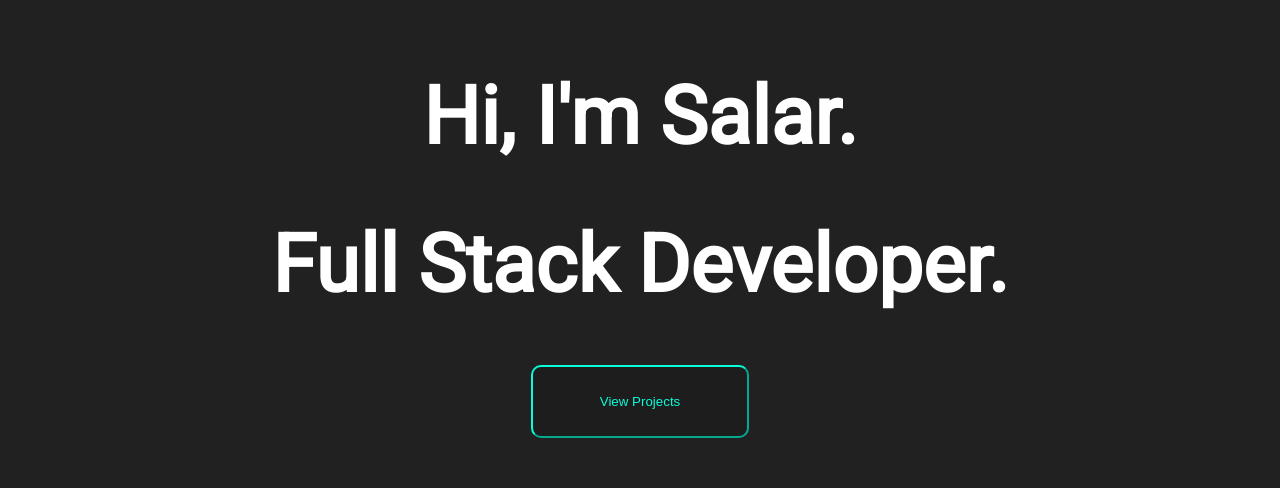
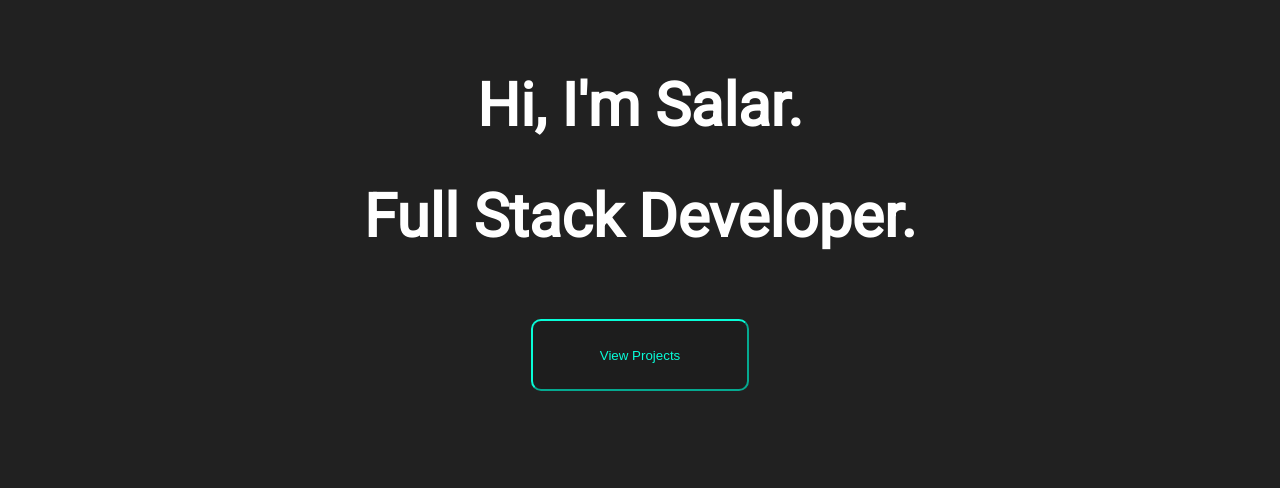
Before and after one commit to marcusalint/Personal-Portfolio, a React (Create React App) app in the folder personal-portfolio/: page /home in a window 1280 px wide. Shown: the part 170-658 px from the top of the page. Built offline with nearby package versions, Linux system fonts and the light colour scheme.

Commit message:
centering

```diff
--- a/personal-portfolio/src/components/Home.scss
+++ b/personal-portfolio/src/components/Home.scss
@@ -1,17 +1,11 @@
 // scss variable(s)
 @mixin home--button {
+  margin-top: 2em;
   border-color: #08FDD8;
   padding: 2em 5em;
   border-radius: 10px;
   color: #08FDD8;
   background-color: #1D1D1D;
-}
-
-
-h1 {
-  color: white;
-  font-size: 80px;
-
 }
 
 .home {
@@ -24,6 +18,14 @@ h1 {
   text-align: center;
 
 }
+
+
+h1 {
+  color: white;
+  font-size: 60px;
+
+}
+
 
 #project--button {
   @include home--button();
```
